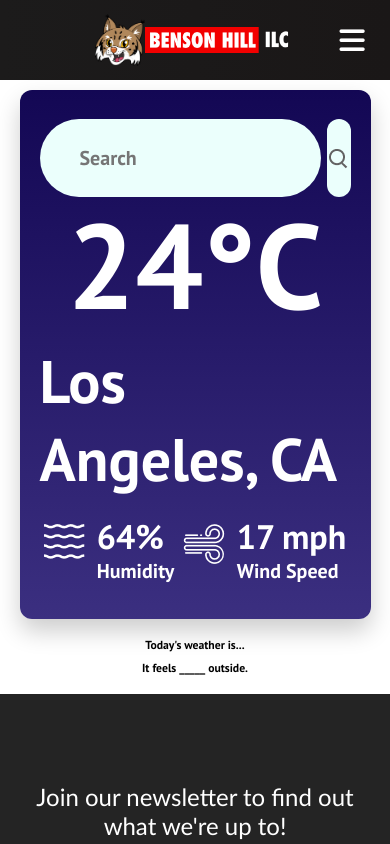
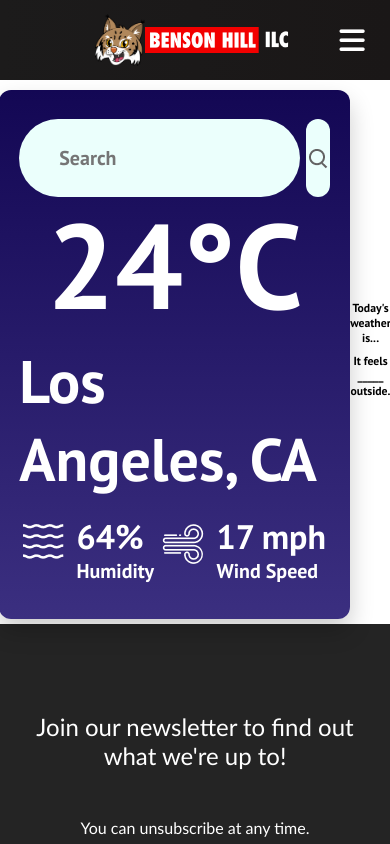
Before and after one commit to crzn24/morning-meeting-app, a React (Vite) app: page /weather in a window 390 px wide. Shown: the top 844 px of the page. Built offline with nearby package versions, Linux system fonts and the light colour scheme; no server answers.

Commit message:
works on responsiveness

```diff
--- a/src/components/pages/Weather.css
+++ b/src/components/pages/Weather.css
@@ -1,7 +1,5 @@
 .weather {
   display: flex;
-  flex-direction: column;
-  /* height: 90vh; */
   height: auto;
   align-items: center;
   justify-content: center;
@@ -16,7 +14,7 @@
   border-radius: 12px;
   background-image: linear-gradient(180deg, #130754 0%, #3b2f80 100%);
   box-shadow: 0 12px 24px rgba(0, 0, 0, 0.2);
-  padding: 20px; /* Add padding for better spacing */
+  padding: 20px;
   box-sizing: border-box; /* Ensure padding is included in width calculation */
 }
 
@@ -84,7 +82,7 @@
   justify-content: center;
 }
 
-.weather-element{
+.weather-element {
   margin: auto;
   display: flex;
   align-items: flex-start;
@@ -105,32 +103,27 @@
   margin-top: 10px;
 }
 
-
 .wicon {
   /* font-size: 40px; */
   width: 200px;
   height: 200px;
 }
 
-
-
-.weather-statements{
+.weather-statements {
   display: flex;
   flex-direction: column;
   justify-content: center;
   align-items: center;
   margin-right: auto;
-  margin-left: auto; /* Center the div horizontally */
-  text-align: center; /* Center the text */
+  margin-left: auto;
+  text-align: center;
   max-width: 90%; /* Limit the maximum width */
-  margin-top: 5px; /* Use percentage for responsive margin */
+  margin-top: 5px;
   margin-bottom: 5%;
-
 }
 
-
-
-.weather-outside, .weather-feels {
+.weather-outside,
+.weather-feels {
   color: black;
   font-size: 3vw; /* Use vw (viewport width) for responsive font size */
   font-weight: 400;
```
Lines whose indentation alone changed are shown as unchanged.
